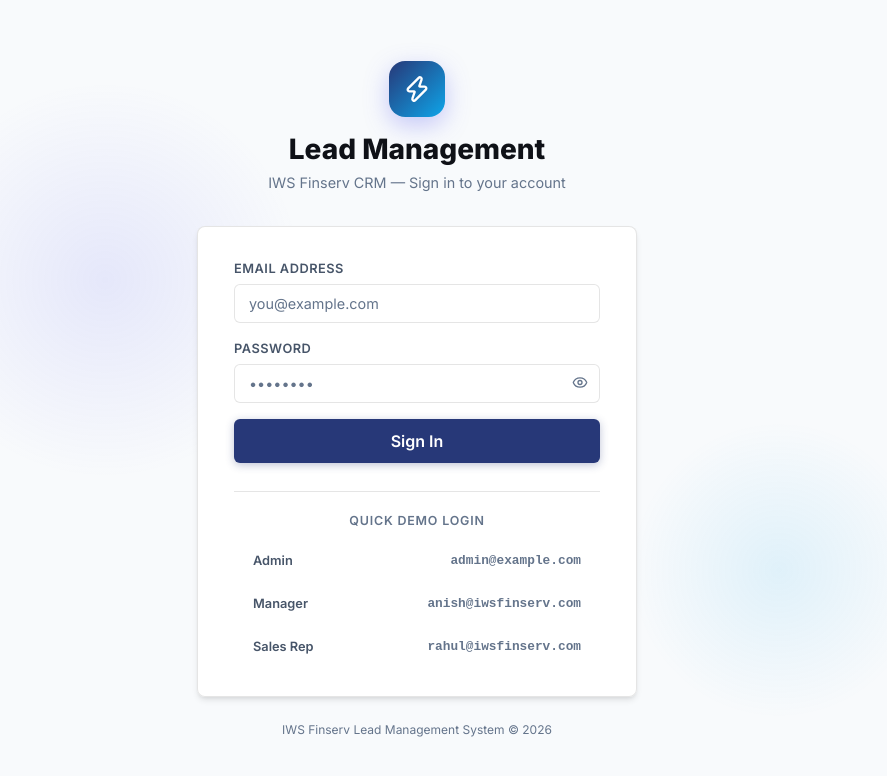
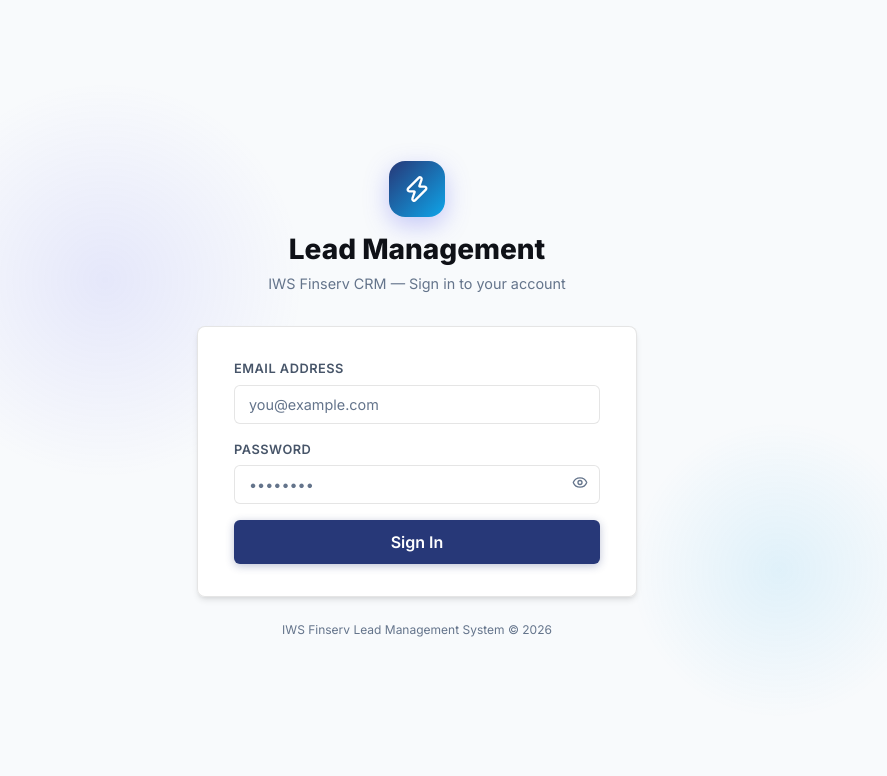
Before and after one commit to iwsfinserve-glitch/IWS-lead-generation-system, a React (Vite) app in the folder frontend-react/: page /login in a window 1280 px wide. Shown: the top 776 px of the page, without its empty margins (223-1110 px from the left). Built offline with nearby package versions, Linux system fonts and the light colour scheme; no server answers.

Commit message:
refactor: remove quick demo login section from login page

```diff
--- a/frontend-react/src/pages/LoginPage.jsx
+++ b/frontend-react/src/pages/LoginPage.jsx
@@ -4,11 +4,6 @@ import { useAuth } from '../context/AuthContext';
 import toast from 'react-hot-toast';
 import { Zap, Eye, EyeOff, Loader2 } from 'lucide-react';
 
-const DEMO_CREDS = [
-  { label: 'Admin', email: 'admin@example.com', password: 'admin123', role: 'admin' },
-  { label: 'Manager', email: 'anish@iwsfinserv.com', password: 'manager123', role: 'manager' },
-  { label: 'Sales Rep', email: 'rahul@iwsfinserv.com', password: 'rahul123', role: 'sales_rep' },
-];
 
 export default function LoginPage() {
   const { user, login } = useAuth();
@@ -43,12 +38,6 @@ export default function LoginPage() {
     } finally {
       setLoading(false);
     }
-  };
-
-  const fillDemo = (cred) => {
-    setEmail(cred.email);
-    setPassword(cred.password);
-    setError('');
   };
 
   return (
@@ -150,27 +139,7 @@ export default function LoginPage() {
             </button>
           </form>
 
-          <div style={{ marginTop: 28 }}>
-            <hr className="divider" style={{ margin: '0 0 20px' }} />
-            <p style={{ fontSize: '0.78rem', color: 'var(--text-muted)', textAlign: 'center', marginBottom: 12, fontWeight: 600, textTransform: 'uppercase', letterSpacing: '0.8px' }}>
-              Quick Demo Login
-            </p>
-            <div style={{ display: 'flex', flexDirection: 'column', gap: 8 }}>
-              {DEMO_CREDS.map((c) => (
-                <button
-                  key={c.label}
-                  type="button"
-                  className="btn btn-ghost"
-                  id={`demo-login-${c.role}-btn`}
-                  onClick={() => fillDemo(c)}
-                  style={{ justifyContent: 'space-between', fontSize: '0.8rem' }}
-                >
-                  <span style={{ fontWeight: 600 }}>{c.label}</span>
-                  <span style={{ color: 'var(--text-muted)', fontFamily: 'monospace' }}>{c.email}</span>
-                </button>
-              ))}
-            </div>
-          </div>
+
         </div>
 
         <p style={{ textAlign: 'center', fontSize: '0.75rem', color: 'var(--text-muted)', marginTop: 24 }}>
```
